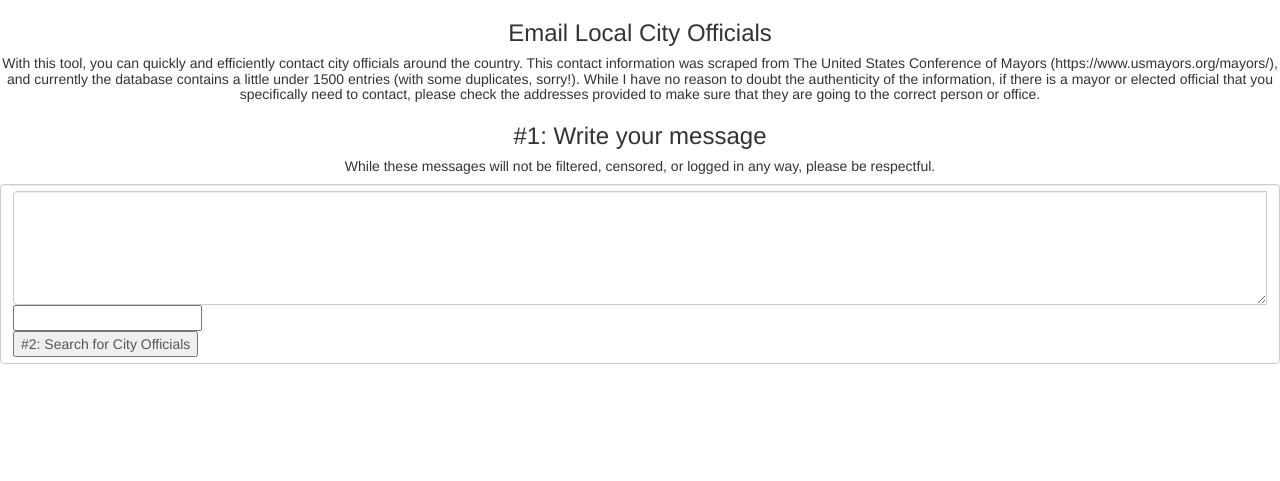
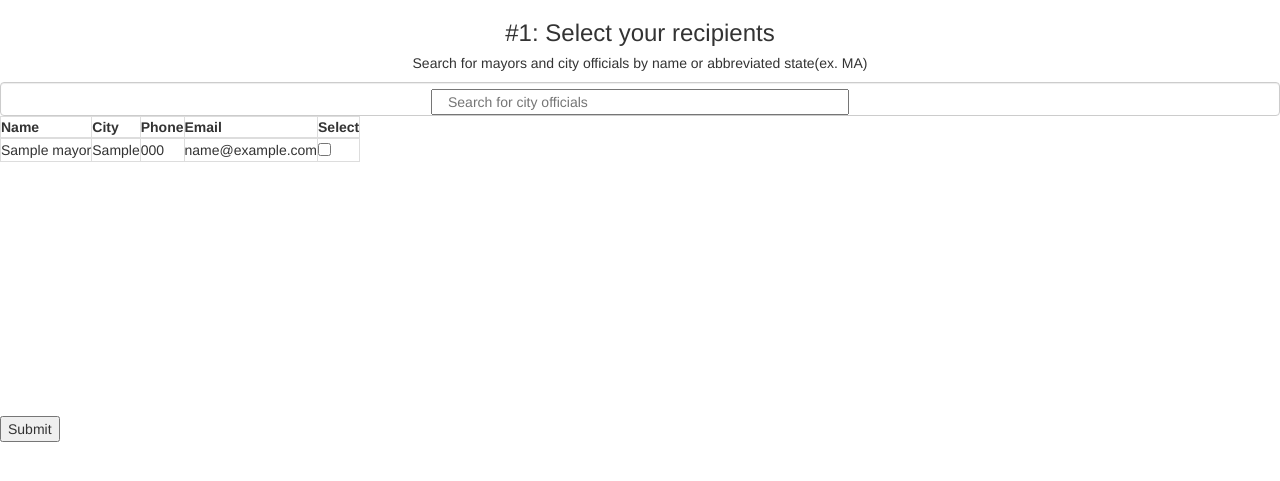
Before and after one commit to makowskib/mayor, a Flask app: page / in a window 1280 px wide. Shown: the part 52-533 px from the top of the page. Run offline with Flask 2, Linux system fonts and the light colour scheme; tables that the repository leaves empty hold one stand-in row (values such as "Sample post"); some libraries are stand-ins or nearby versions.

Commit message:
might have to rollback

```diff
--- a/config.py
+++ b/config.py
@@ -11,5 +11,3 @@ THREADS_PER_PAGE = 2
 CSRF_ENABLED = True
 CSRF_SESSION_KEY = 'secret'
 CSRF_SECRET = 'secret'
-
-SENDGRID_API_KEY = os.environ.get('SENDGRID_API_KEY')
--- a/mayors/routes.py
+++ b/mayors/routes.py
@@ -1,30 +1,26 @@
-import smtplib, email, sendgrid, os
+import urllib
+from urllib import parse
 from mayors import app, db
-from flask import render_template, url_for
+from flask import render_template, url_for, redirect, request
 from mayors.models import Mayors
-from sendgrid import SendGridAPIClient
-from sendgrid.helpers.mail import Mail
-
-@app.route("/")
-def index():
-    return render_template("index.html")
 
 
-@app.route("/recipients")
-def recipients():
+@app.route("/", methods=['GET', 'POST'])
+def index():
+    if request.method == "POST":
+        to = request.form.getlist('checkbox')
+        print(to)
+        return redirect(url_for('recipients', to=to))
     results = Mayors.query.all()
-    return render_template("recipients.html", results=results)
+    return render_template("index.html", results=results)
 
-@app.route("/mailtest")
-def mailtest():
-    message = Mail(
-        from_email='cushmanalex@gmail.com',
-        to_emails='to@example.com',
-        subject='Sending with Twilio SendGrid is Fun',
-        html_content='<strong>and easy to do anywhere, even with Python</strong>')
-    sg = SendGridAPIClient(app.config.get('SENDGRID_API_KEY'))
-    response = sg.send(message)
-    print(response.status_code)
-    print(response.body)
-    print(response.headers)
-    return render_template('index.html')
+
+@app.route("/email/<to>", methods=['GET', 'POST'])
+def recipients(to):
+    if request.method == "POST":
+        body = request.form.get('body')
+        subject = request.form.get('subject')
+        fr = request.form.get('from')
+        name = request.form.get('name')
+        return redirect(url_for('mailTo'))
+    return render_template("recipients.html", to=to)
--- a/mayors/static/main.css
+++ b/mayors/static/main.css
@@ -1,4 +1,4 @@
 .table-wrapper {
-  max-height: 100px;
+  height: 300px;
   overflow-y: scroll;
 }
--- a/mayors/templates/base.html
+++ b/mayors/templates/base.html
@@ -4,7 +4,7 @@
     <title>Mayor Contact</title>
     {{ super() }}
     <script src="https://ajax.googleapis.com/ajax/libs/jquery/3.5.1/jquery.min.js"></script>
-    <link rel="stylesheet" type="text/css" href="static/main.css">
+    <link rel="stylesheet" type="text/css" href="{{url_for('static', filename='main.css')}}">
 {% endblock %}
 
 
--- a/mayors/templates/index.html
+++ b/mayors/templates/index.html
@@ -2,34 +2,73 @@
 
 {% block page_content %}
 
-<div class="text-center">
-    <h3>Email Local City Officials</h3>
-    <h5>
-        With this tool, you can quickly and efficiently contact city officials around the country. This contact
-        information was scraped from The United States Conference of Mayors (https://www.usmayors.org/mayors/), and
-        currently the database contains a little under 1500 entries (with some duplicates, sorry!). While I have no
-        reason to doubt the authenticity of the information, if there is a mayor or elected official that you
-        specifically need to contact, please check the addresses provided to make sure that they are going to the
-        correct person or office.
-    </h5>
-</div>
 
-<div class="text-center">
-    <h3>#1: Write your message</h3>
-    <h5>
-        While these messages will not be filtered, censored, or logged in any way, please be respectful.
-    </h5>
-</div>
+    <div class="text-center">
+        <h3>#1: Select your recipients</h3>
+        <h5>
+            Search for mayors and city officials by name or abbreviated state(ex. MA)
+        </h5>
+    </div>
 
+    <div class="form-control">
+        <form>
+            <input id="auto" class="col-md-4 col-md-offset-4 " type="text" placeholder="Search for city officials">
+        </form>
+    </div>
 
-<form id='checks'>
-    <div class="input-group form-control">
-        <textarea class="form-control" rows="5"></textarea>
-        <input
+    <div></div>
+
+    <div class="table-wrapper">
+        <table class="table-bordered">
+            <thead>
+                <tr>
+                    <th>Name</th>
+                    <th>City</th>
+                    <th>Phone</th>
+                    <th>Email</th>
+                    <th>Select</th>
+                </tr>
+            </thead>
+            <form id="checks" action="/" method="POST">
+                <tbody id="table">
+                    {% for result in results %}
+                    <tr>
+                        <td>
+                            {{result.name}}
+                        </td>
+                        <td>
+                            {{result.location}}
+                        </td>
+                        <td>
+                            {{result.phone}}
+                        </td>
+                        <td>
+                            {{result.email}}
+                        </td>
+                        <td >
+                            <input type="checkbox"  name="checkbox" value="{{result.email}}">
+                        </td>
+                    </tr>
+                    {% endfor %}
+                </tbody>
+        </table>
     </div>
     <div>
-        <input type="submit" value="#2: Search for City Officials" formaction="{{ url_for('recipients') }}">
+        <input type="submit">
     </div>
 </form>
 
+<script>
+
+$(document).ready(function(){
+  $('#auto').on("keyup", function() {
+    var value = $(this).val();
+    $('#table tr').filter(function() {
+      $(this).toggle($(this).text().indexOf(value) > -1)
+    });
+  });
+});
+
+</script>
+
 {% endblock %}
```
Also changed, not shown: mayors/templates/recipients.html (+27 -68 lines).
